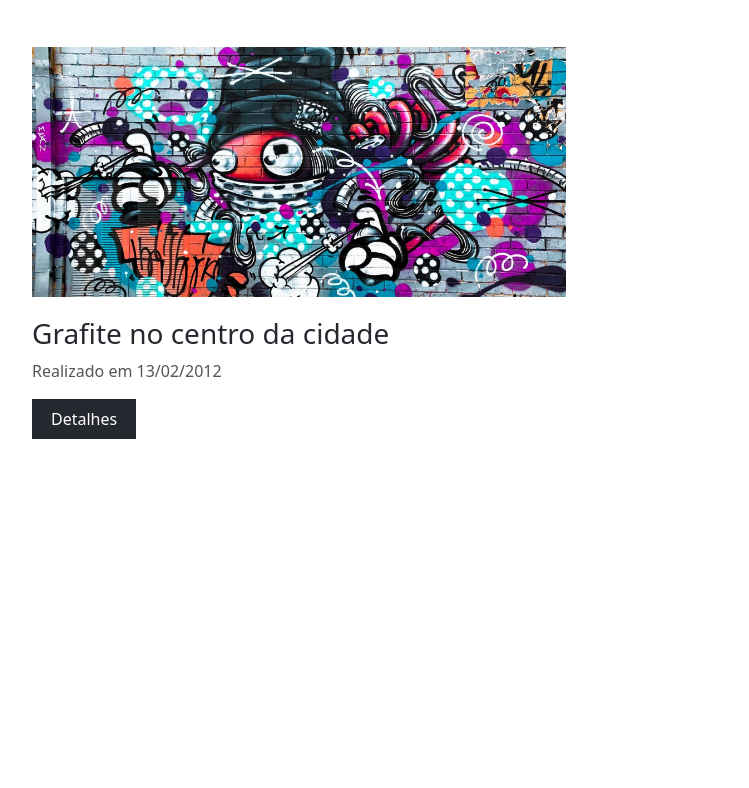
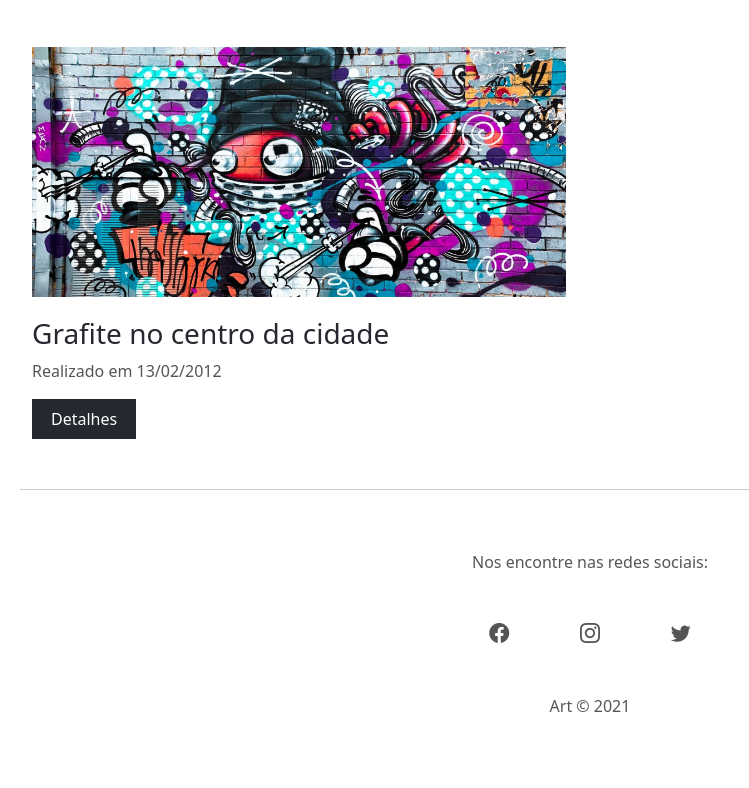
Before and after one commit to Fronchak/Art-Gallery-Bootstrap, a plain HTML site: page index.html in a window 1280 px wide. Shown: the part 1549-2337 px from the top of the page, without its empty margins (50-799 px from the left). Before the commit the page ends 2038 px from the top, so only its background shows below. Drawn offline with nearby package versions, Linux system fonts and the light colour scheme.

Commit message:
Finished footer

```diff
--- a/assets/styles/styles.css
+++ b/assets/styles/styles.css
@@ -123,3 +123,32 @@ a, i {
     height: 250px;
     margin-bottom: 20px;
 }
+
+/* footer */
+
+footer {
+    border-top: 1px solid #ccc;
+    padding: 40px 30px 50px;
+}
+
+footer i {
+    font-size: 20px;
+    cursor: pointer;
+}
+
+#social-icons-container {
+    padding: 25px;
+}
+
+#social-icons-container div {
+    text-align: center;
+}
+
+footer p {
+    text-align: center;
+    margin: 20px;
+}
+
+a:hover i {
+    color: #C1B696;
+}
--- a/index.html
+++ b/index.html
@@ -42,7 +42,7 @@
         <div class="col-12">
             <h1>Artes em destaque</h1>
         </div>
-        <div class="row gx-5">
+        <div class="row gx-md-5">
             <div class="col-12 col-md-6">
                 <div class="small-image-container center-image" id="img2"></div>
                 <h3>Obra de Arthur</h3>
@@ -75,5 +75,20 @@
             </div>
         </div>
     </div>
+    <footer class="container">
+        <p class="secondary-color">Nos encontre nas redes sociais:</p>
+        <div class="row justify-content-center" id="social-icons-container">
+            <div class="col-1">
+                <a href="#"><i class="bi bi-facebook secondary-color"></i></a>
+            </div>
+            <div class="col-1">
+                <a href="#"><i class="bi bi-instagram secondary-color"></i></a>
+            </div>
+            <div class="col-1">
+                <a href="#"><i class="bi bi-twitter secondary-color"></i></a>
+            </div>
+        </div>
+        <p class="secondary-color">Art &copy; 2021</p>
+    </footer>
 </body>
 </html>
```
